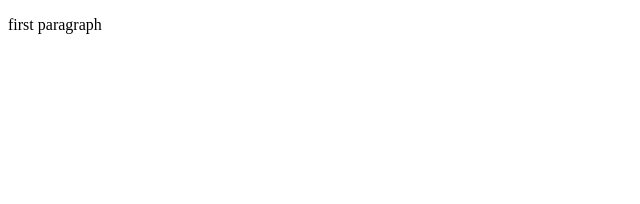
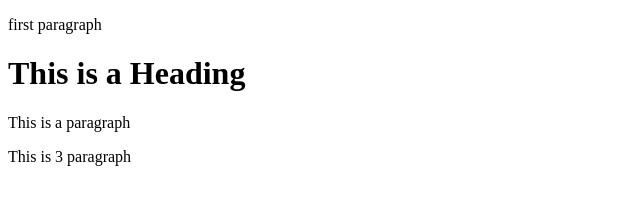
Before and after one commit to chilkwon/learning-git, a plain HTML site: page index.html in a window 1280 px wide. Shown: the whole page, without its empty margins (0-640 px from the left). Drawn offline with Linux system fonts and the light colour scheme.

Commit message:
added third paragraph

```diff
--- a/index.html
+++ b/index.html
@@ -6,7 +6,11 @@
     <meta name="viewport" content="width=device-width, initial-scale=1.0">
     <title>Page Title</title>
 </head>
-<body>
+
     <p>first paragraph</p>
+    <h1>This is a Heading</h1>
+    <p>This is a paragraph</p>
+    <p>This is 3 paragraph</p>
+
 </body>
 </html>
```
